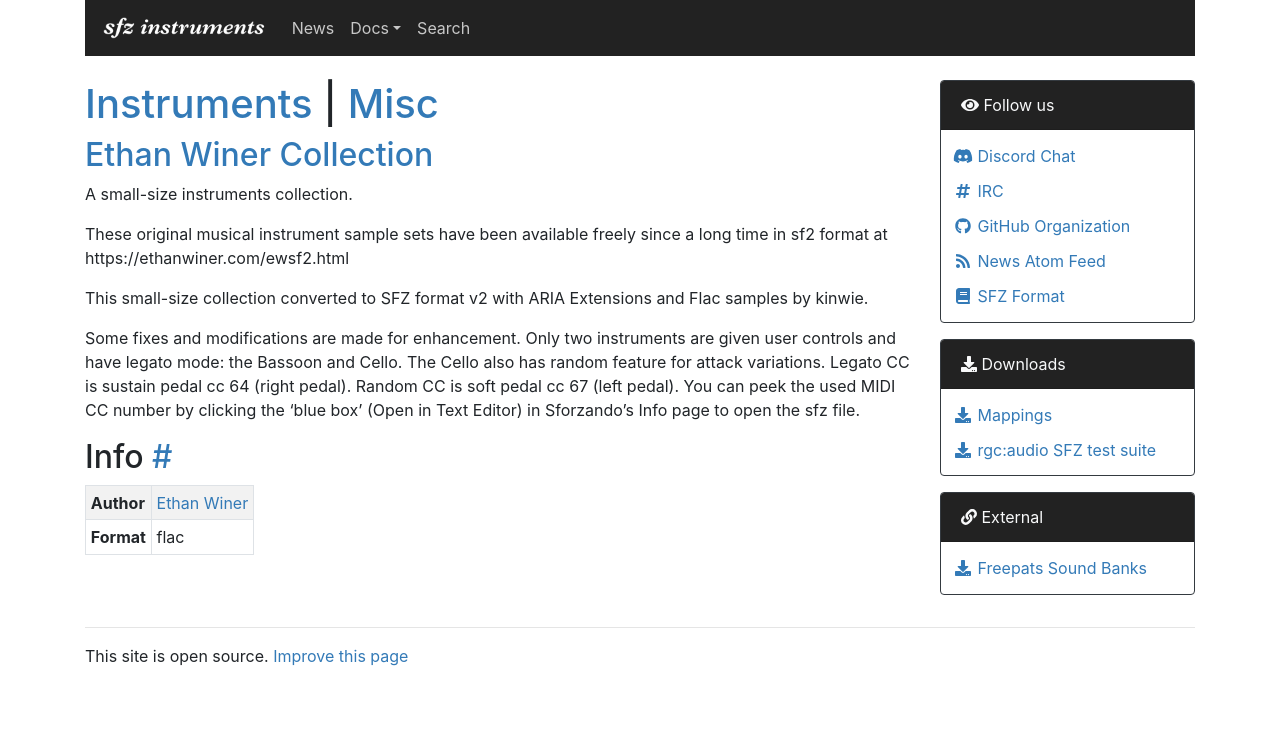
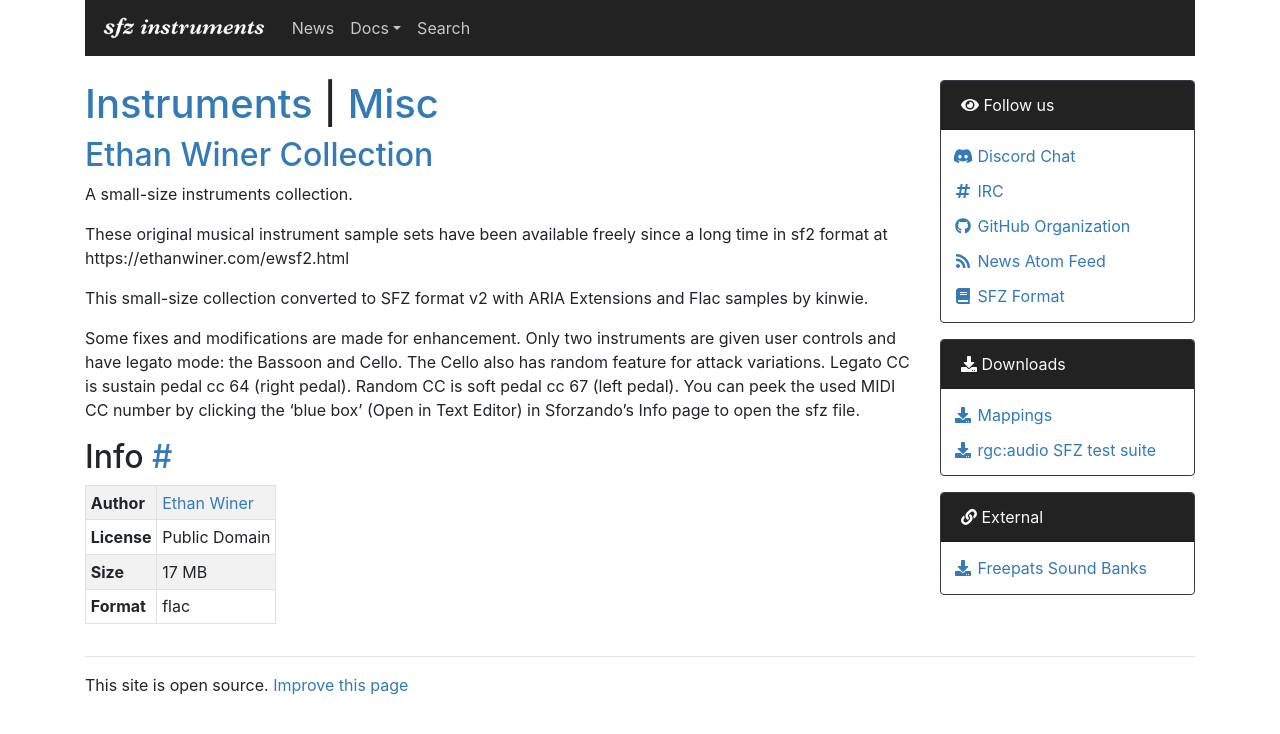
Before and after one commit to sfzinstruments/sfzinstruments.github.io, a Jekyll site: the page built from misc/ethan_winer.md, in a window 1280 px wide. Shown: the top 734 px of the page. Built offline with Jekyll 4.4.1, drawn with Linux system fonts in a browser that asks for light colours; nearby versions of some CDN libraries.

Commit message:
Specify license for previous commit

```diff
--- a/_data/sfz/instruments.yml
+++ b/_data/sfz/instruments.yml
@@ -386,10 +386,8 @@
 
   - name:    "Ethan Winer Collection"
     page:    "ethan_winer"
-#   version: ""
     author:  "Ethan Winer"
-#   license: ""
-#   samplerate: ""
+    license: "Public Domain"
     format:  "flac"
     url:     "https://github.com/sfzinstruments/EthanWiner.Soundfonts/"
     download_size: "17 MB"
```
